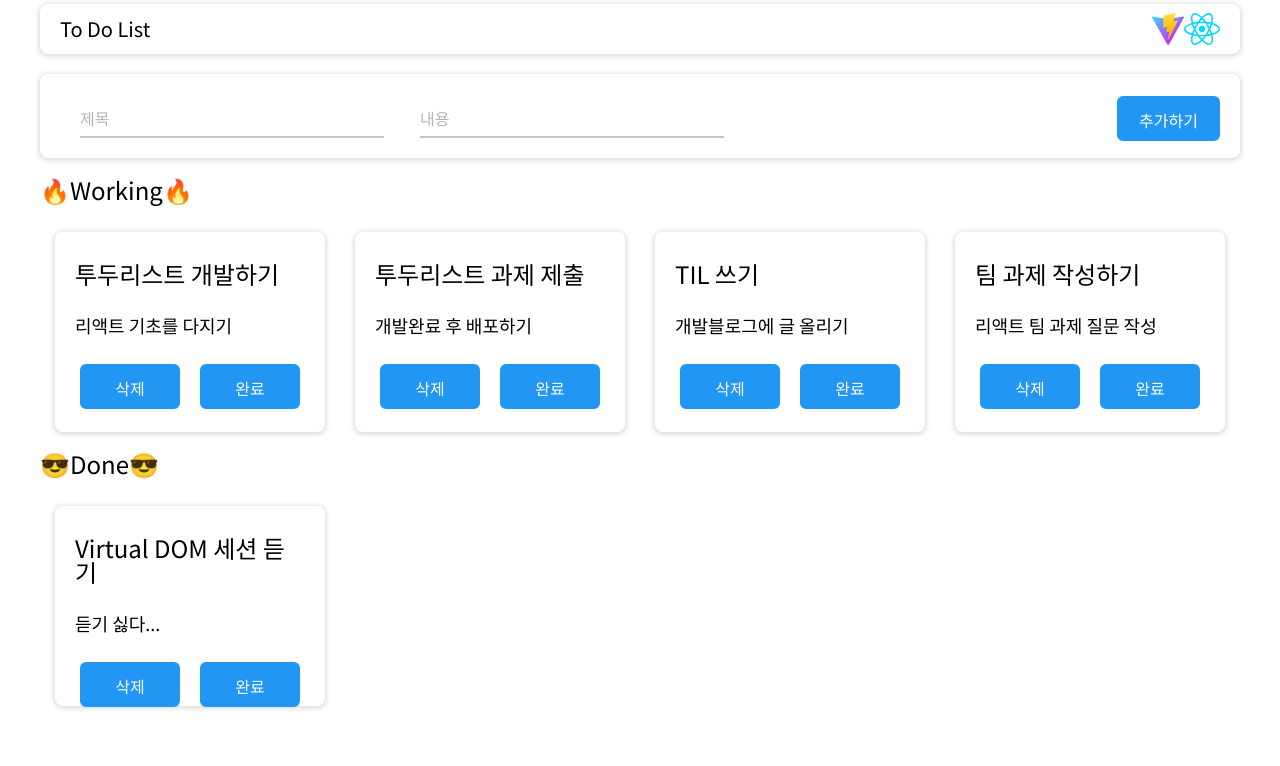
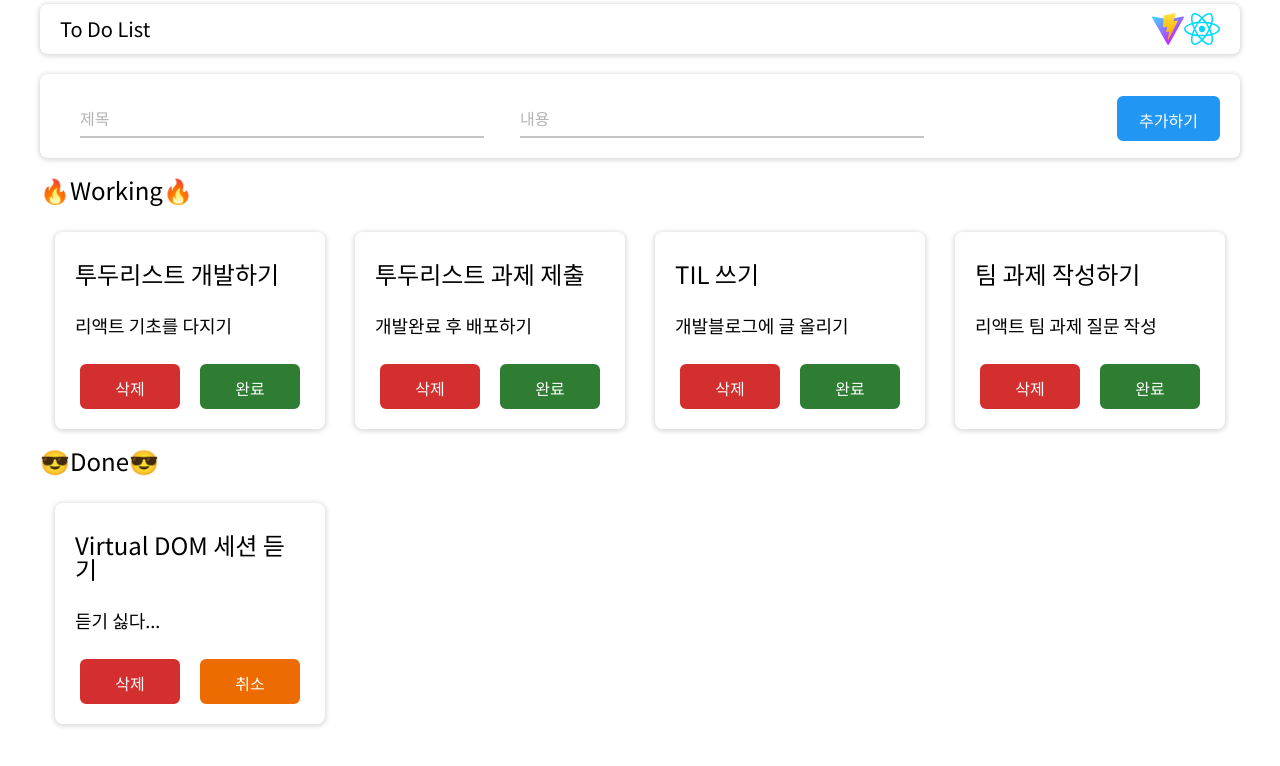
Before and after one commit to synuns/toDoList, a React (Vite) app: page / in a window 1280 px wide. Shown: the top 766 px of the page. Built offline with nearby package versions, Linux system fonts and the light colour scheme.

Commit message:
✨ To Do List feature
create to do
delete to do
toggle to do

```diff
--- a/src/App.jsx
+++ b/src/App.jsx
@@ -4,9 +4,9 @@ import Layout from './common/Layout';
 import Container from './common/Container';
 import InputForm from './components/InputForm';
 import ToDoList from './components/ToDoList';
+import { getDate } from './utils/date';
 
-function App() {
-  const [toDos, setToDos] = useState([
+const mockToDo = [
   {
     id: 0,
     title: '투두리스트 개발하기',
@@ -37,13 +37,69 @@ function App() {
     content: '듣기 싫다...',
     isDone: true,
   },
-  ]);
+];
+
+function App() {
+  const [inputs, setInputs] = useState({
+    title: '',
+    content: '',
+  });
+
+  const { title, content } = inputs;
+
+  const [todos, setTodos] = useState(mockToDo);
+
+  const handleChange = (e) => {
+    const { id, value } = e.target;
+    setInputs({
+      ...inputs,
+      [id]: value,
+    });
+  };
+
+  const handleCreate = () => {
+    const todo = {
+      id: getDate(),
+      title,
+      content,
+      isDone: false,
+    };
+
+    setTodos([...todos, todo]);
+
+    setInputs({
+      title: '',
+      content: '',
+    });
+  };
+
+  const handleRemove = (id) => {
+    setTodos(todos.filter((todo) => todo.id !== id));
+  };
+
+  const handleToggle = (id) => {
+    setTodos(
+      todos.map((todo) =>
+        todo.id === id ? { ...todo, isDone: !todo.isDone } : todo,
+      ),
+    );
+  };
+
   return (
     <Layout>
       <Container>
         <TopBar />
-        <InputForm />
-        <ToDoList data={toDos} />
+        <InputForm
+          title={title}
+          content={content}
+          onChange={handleChange}
+          onCreate={handleCreate}
+        />
+        <ToDoList
+          data={todos}
+          onRemove={handleRemove}
+          onToggle={handleToggle}
+        />
       </Container>
     </Layout>
   );
--- a/src/common/Button.jsx
+++ b/src/common/Button.jsx
@@ -32,9 +32,9 @@ const StyledBtn = styled.button`
   }
 `;
 
-const Button = ({ color, children }) => {
+const Button = ({ color, children, onClick }) => {
   return (
-    <StyledBtn color={color}>
+    <StyledBtn color={color} onClick={onClick}>
       <span>{children}</span>
     </StyledBtn>
   );
--- a/src/common/Input.jsx
+++ b/src/common/Input.jsx
@@ -3,7 +3,7 @@ import styled from 'styled-components';
 
 const StyledInput = styled.div`
   width: 100%;
-  max-width: 300px;
+  max-width: 400px;
   padding-top: 35px;
   margin: 0 20px 20px 20px;
   position: relative;
@@ -38,7 +38,7 @@ const StyledInput = styled.div`
   }
 `;
 
-function Input({ name, id }) {
+function Input({ name, id, onChange, value }) {
   const [hasContent, setHasContent] = useState(false);
 
   const handleFloat = (event) => {
@@ -57,6 +57,8 @@ function Input({ name, id }) {
         placeholder=""
         onBlur={handleFloat}
         className={hasContent ? 'has-content' : ''}
+        onChange={onChange}
+        value={value}
       />
       <label htmlFor={id} className="label">
         {name}
--- a/src/components/InputForm.jsx
+++ b/src/components/InputForm.jsx
@@ -26,14 +26,14 @@ const InputBox = styled.div`
   margin-left: 20px;
 `;
 
-function InputForm() {
+function InputForm({ title, content, onChange, onCreate }) {
   return (
     <FormBox>
       <InputBox>
-        <Input name="제목" id="title" />
-        <Input name="내용" id="content" />
+        <Input name="제목" id="title" onChange={onChange} value={title} />
+        <Input name="내용" id="content" onChange={onChange} value={content} />
       </InputBox>
-      <Button>추가하기</Button>
+      <Button onClick={() => onCreate()}>추가하기</Button>
     </FormBox>
   );
 }
--- a/src/components/ToDoCard.jsx
+++ b/src/components/ToDoCard.jsx
@@ -7,7 +7,6 @@ const StyledCard = styled.div`
   flex-direction: column;
   max-width: 270px;
   width: 100%;
-  height: 200px;
   margin: 30px 15px 0 15px;
   border-radius: 8px;
   box-shadow: 0px 1px 4px 2px rgba(0, 0, 0, 0.12);
@@ -27,20 +26,31 @@ const Actions = styled.div`
   display: flex;
   justify-content: center;
   align-items: center;
+  margin-bottom: 10px;
   Button {
     width: 100px;
     margin: 10px;
   }
 `;
 
-function ToDoCard({ data }) {
+function ToDoCard({ data, onRemove, onToggle }) {
   return (
     <StyledCard id={data.id}>
       <h1 className="title">{data.title}</h1>
       <h3 className="content">{data.content}</h3>
       <Actions>
-        <Button>삭제</Button>
-        <Button>완료</Button>
+        <Button color="#d32f2f" onClick={() => onRemove(data.id)}>
+          삭제
+        </Button>
+        {data.isDone ? (
+          <Button color="#ed6c02" onClick={() => onToggle(data.id)}>
+            취소
+          </Button>
+        ) : (
+          <Button color="#2e7d32" onClick={() => onToggle(data.id)}>
+            완료
+          </Button>
+        )}
       </Actions>
     </StyledCard>
   );
--- a/src/components/ToDoList.jsx
+++ b/src/components/ToDoList.jsx
@@ -20,7 +20,7 @@ const CardList = styled.div`
   margin-bottom: 20px;
 `;
 
-const ToDoList = ({ data }) => {
+const ToDoList = ({ data, onRemove, onToggle }) => {
   const toDos = data.filter((data) => !data.isDone);
   const dones = data.filter((data) => data.isDone);
 
@@ -29,13 +29,23 @@ const ToDoList = ({ data }) => {
       <h1 className="subtitle">🔥Working🔥</h1>
       <CardList>
         {toDos.map((toDo) => (
-          <ToDoCard data={toDo} key={toDo.id} />
+          <ToDoCard
+            data={toDo}
+            key={toDo.id}
+            onRemove={onRemove}
+            onToggle={onToggle}
+          />
         ))}
       </CardList>
       <h1 className="subtitle">😎Done😎</h1>
       <CardList>
         {dones.map((done) => (
-          <ToDoCard data={done} key={done.id} />
+          <ToDoCard
+            data={done}
+            key={done.id}
+            onRemove={onRemove}
+            onToggle={onToggle}
+          />
         ))}
       </CardList>
     </ToDoBox>
--- /dev/null
+++ b/src/utils/date.js
@@ -0,0 +1,10 @@
+const addZero = (n) => {
+  return n < 10 ? '0' + n : n;
+}
+
+const getDate = () => {
+  var date = new Date();
+  return date.getFullYear().toString() + addZero(date.getMonth() + 1) + addZero( date.getDate()) + addZero( date.getHours() ) + addZero( date.getMinutes() ) + addZero(date.getSeconds());
+}
+
+export { getDate };
```
Lines whose indentation alone changed are shown as unchanged.
